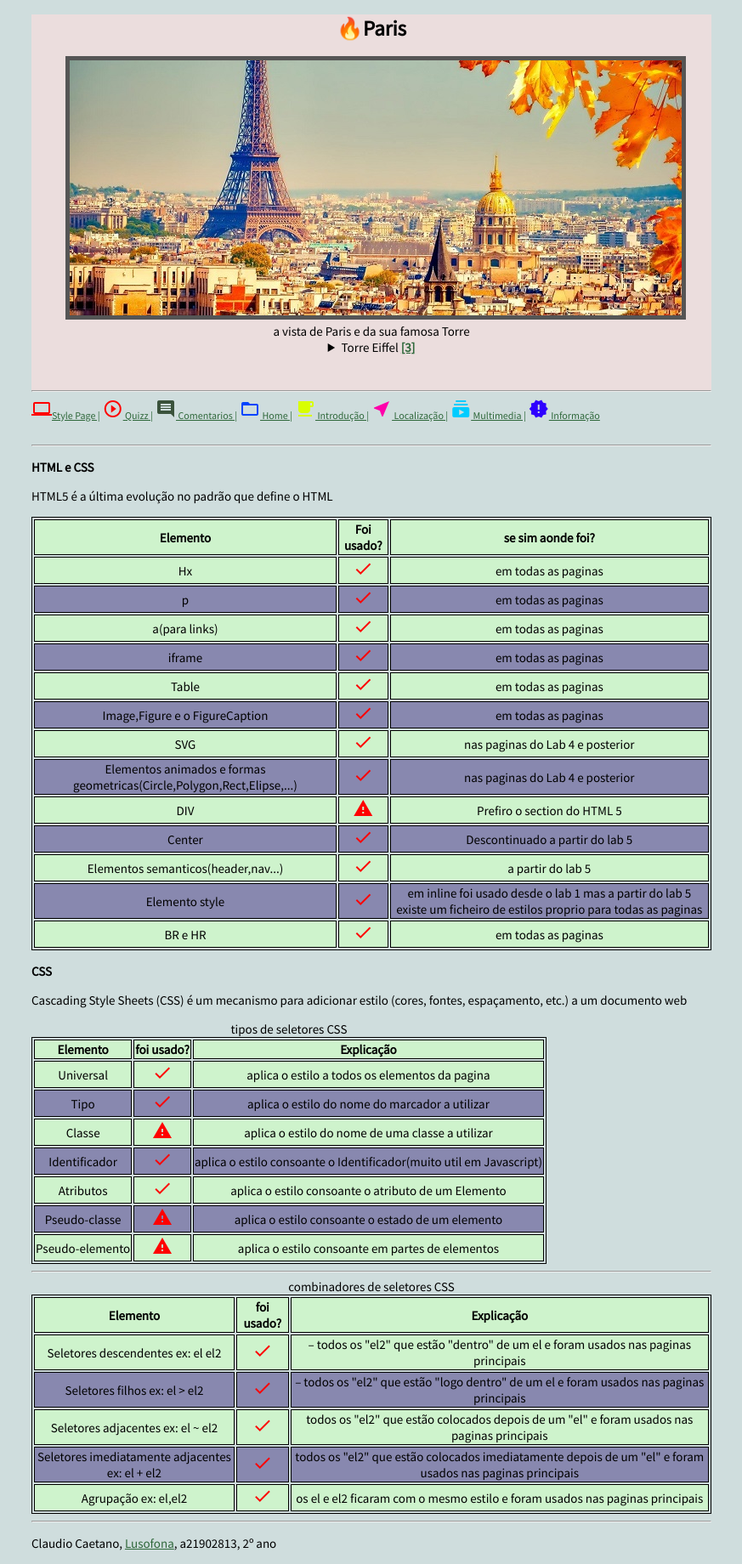
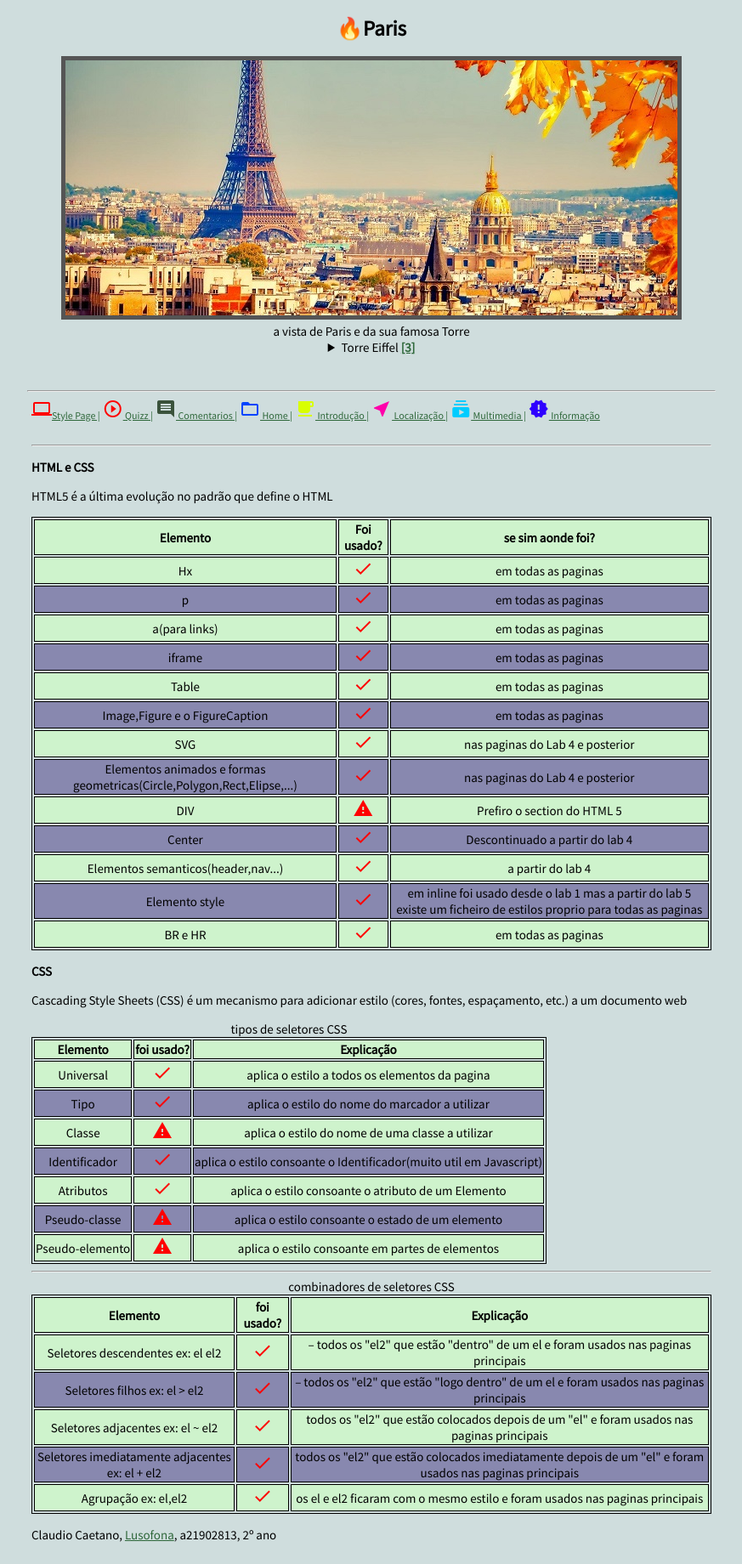
Before and after one commit to claudio-21902813/pw-lab, a PHP site: page /lab4/html5-css.html in a window 1280 px wide. Shown: the whole page at 85% size, without its empty margins (203-1076 px from the left). After the commit the page ends 1814 px from the top, so only its background shows below. Run offline with PHP 8.4, Linux system fonts and the light colour scheme.

Commit message:
lab 4 desenvolvimento

```diff
--- a/lab4/estilos.css
+++ b/lab4/estilos.css
@@ -9,9 +9,9 @@ h1 {
 }
 
 body header {
-  background-color: rgb(235, 221, 221);
+  background-color: rgb(255, 0, 0 / 50%);
   margin: auto;
-  width: 800px;
+  /*width: 800px;*/
   text-align: center;
 }
 
--- a/lab4/html5-css.html
+++ b/lab4/html5-css.html
@@ -139,12 +139,12 @@
                     <tr>
                         <td>Center</td>
                         <td><i class="material-icons" style="font-size:24px;color:red">done</i></td>
-                        <td>Descontinuado a partir do lab 5</td>
+                        <td>Descontinuado a partir do lab 4</td>
                     </tr>
                     <tr>
                         <td>Elementos semanticos(header,nav...)</td>
                         <td><i class="material-icons" style="font-size:24px;color:red">done</i></td>
-                        <td>a partir do lab 5</td>
+                        <td>a partir do lab 4</td>
                     </tr>
                     <tr>
                         <td>Elemento style</td>
@@ -258,7 +258,6 @@
             </table>
         </section>
     </main>
-    <hr>
     <footer>
         <p>
             <n>Claudio Caetano, <a href="https://www.ulusofona.pt/">Lusofona</a>, a21902813, 2º ano</n>
```
